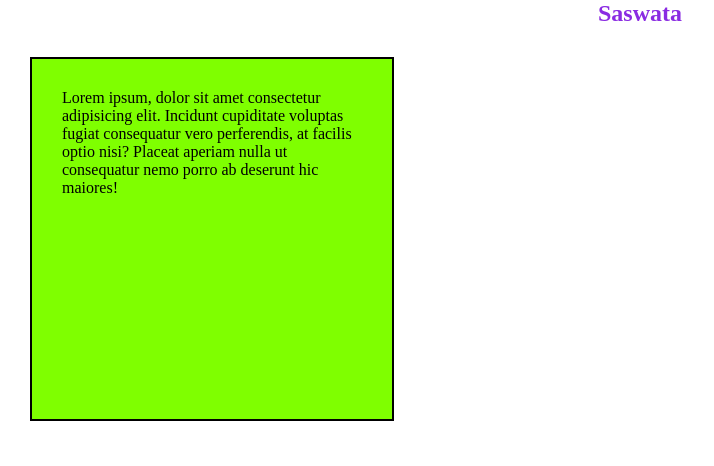
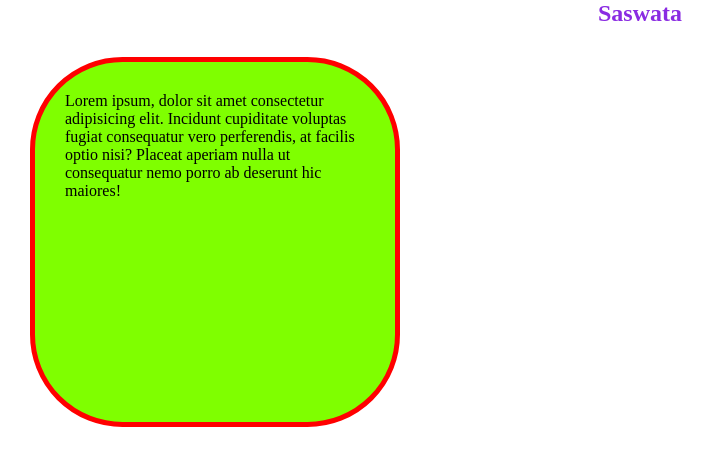
Before and after one commit to SaswataGoswamiB/FrontEndBasics, a plain HTML site: page html/index.html in a window 1280 px wide. Shown: the whole page, without its empty margins (0-714 px from the left). Drawn offline with Linux system fonts and the light colour scheme.

Commit message:
Day2:Session 1

```diff
--- a/CSS/style.css
+++ b/CSS/style.css
@@ -30,7 +30,8 @@ h1{
 }
 
 #box{
-    border: 2px solid ;
+    border: 5px solid red;
+    border-radius: 25%;
     padding: 30px;
     margin: 30px;
     width: 300px;
```
